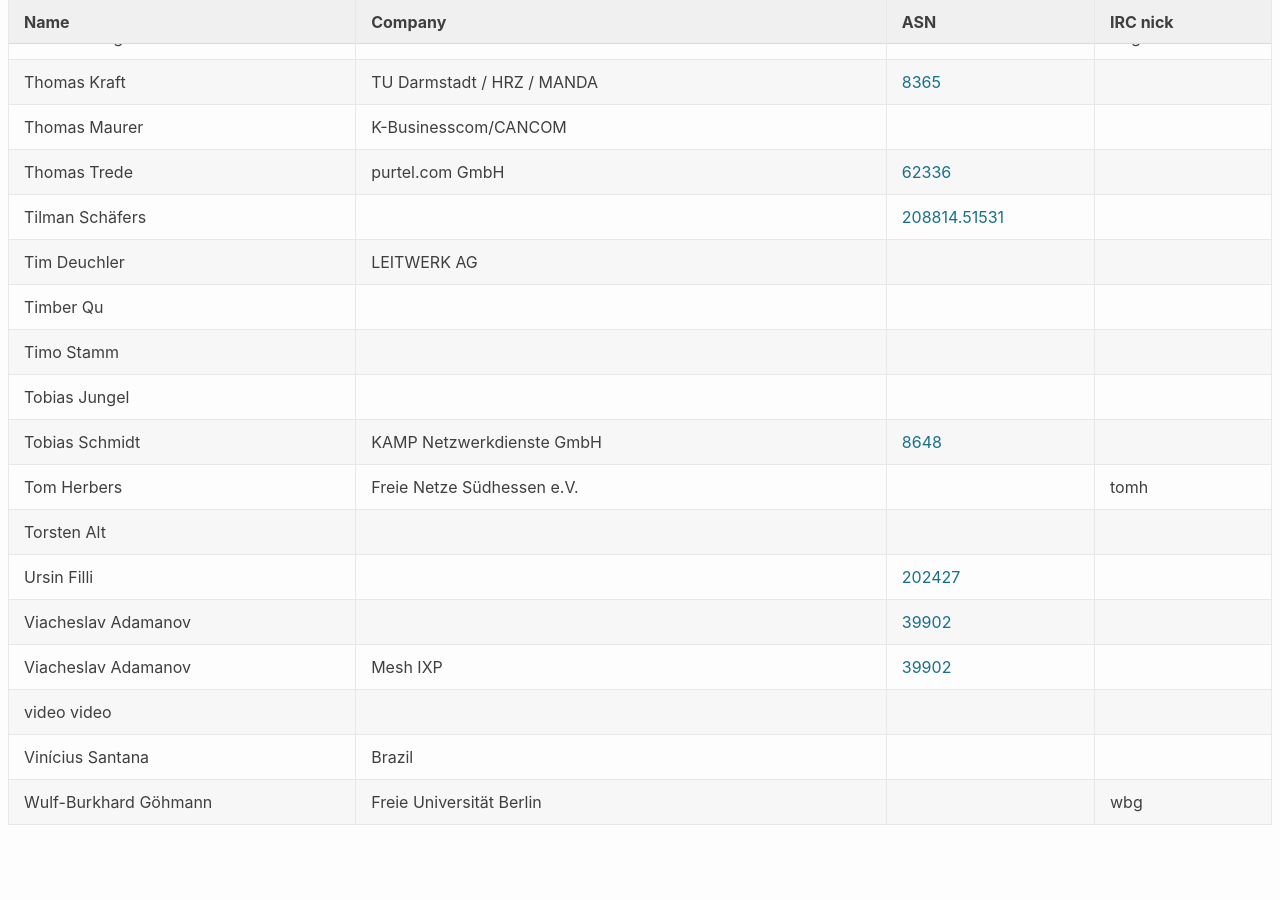
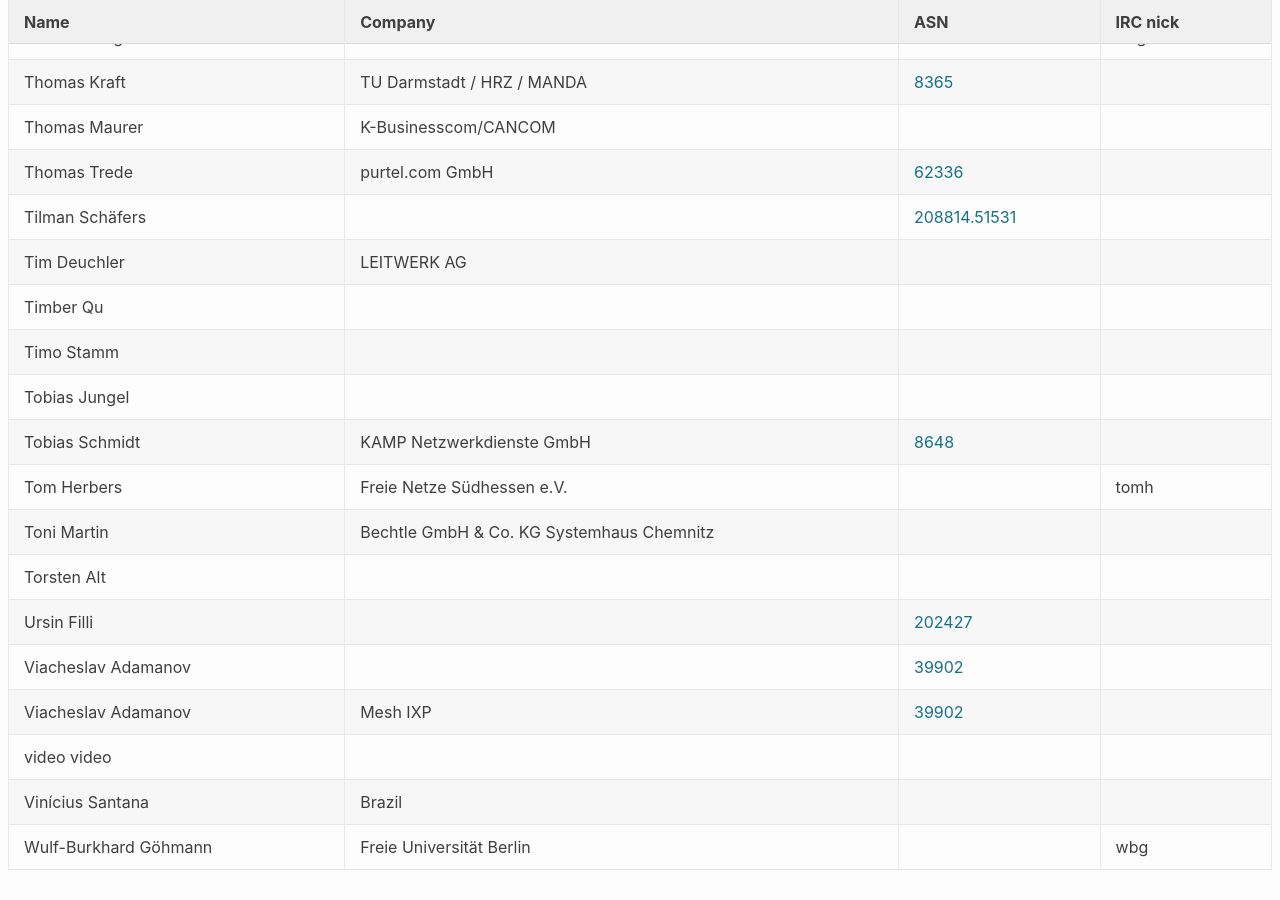
Before and after one commit to denog/pretix-attendeelist, a Jekyll site: the page built from denog15/index.md, in a window 1280 px wide and 900 px high, scrolled down 29417 px. Built offline with Jekyll 4.4.1, drawn with Linux system fonts in a browser that asks for light colours; before the commit the page ends 30272 px from its top, so only the background shows below that.

Commit message:
Latest data: Mon Nov 20 20:10:47 UTC 2023

```diff
--- a/_data/attendees_denog15_online.json
+++ b/_data/attendees_denog15_online.json
@@ -1110,6 +1110,12 @@
     "asn": null
   },
   {
+    "name": "Toni Martin",
+    "company": "Bechtle GmbH & Co. KG Systemhaus Chemnitz",
+    "irc": null,
+    "asn": null
+  },
+  {
     "name": "Torsten Alt",
     "company": null,
     "irc": null,
```
